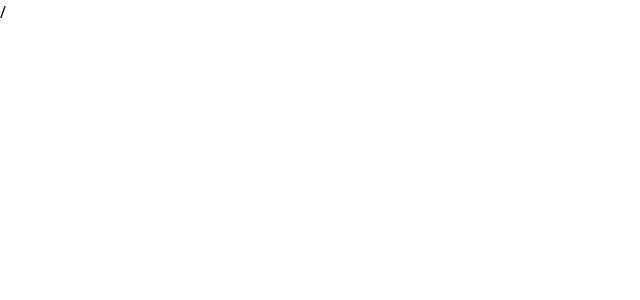
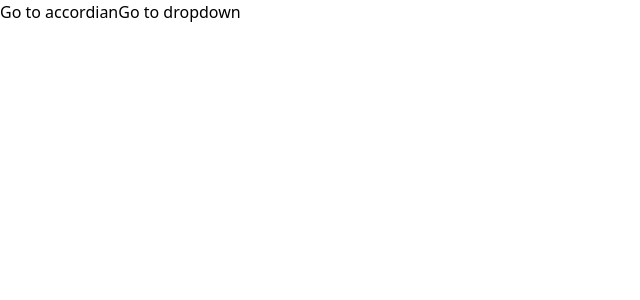
Before and after one commit to claysawyer/pf-react, a React (Create React App) app: page / in a window 1280 px wide. Shown: the top 300 px of the page, without its empty margins (0-640 px from the left). Built offline with nearby package versions, Linux system fonts and the light colour scheme.

Commit message:
add Link component

```diff
--- a/src/App.js
+++ b/src/App.js
@@ -1,3 +1,23 @@
-function App() {}
+import Link from "./components/Link";
+import Route from "./components/Route";
+import AccordianPage from "./pages/AccordionPage";
+import DropdownPage from "./pages/DropdownPage";
+
+function App() {
+  return (
+    <div>
+      <Link to="/accordian">Go to accordian</Link>
+      <Link to="/dropdown">Go to dropdown</Link>
+      <div>
+        <Route path="/accordian">
+          <AccordianPage />
+        </Route>
+        <Route path="/dropdown">
+          <DropdownPage />
+        </Route>
+      </div>
+    </div>
+  );
+}
 
 export default App;
--- /dev/null
+++ b/src/components/Link.js
@@ -0,0 +1,24 @@
+import { useContext } from "react";
+
+import NavigationContext from "../context/navigation";
+
+function Link({ to, children }) {
+  const { navigate } = useContext(NavigationContext);
+
+  const handleClick = (event) => {
+    if (event.ctrlKey || event.metaKey) {
+      return;
+    }
+    event.preventDefault();
+
+    navigate(to);
+  };
+
+  return (
+    <a onClick={handleClick} href={to}>
+      {children}
+    </a>
+  );
+}
+
+export default Link;
--- /dev/null
+++ b/src/components/Route.js
@@ -0,0 +1,14 @@
+import { useContext } from "react";
+import NavigationContext from "../context/navigation";
+
+function Route({ path, children }) {
+  const { currentPath } = useContext(NavigationContext);
+
+  if (path === currentPath) {
+    return children;
+  }
+
+  return null;
+}
+
+export default Route;
--- a/src/context/navigation.js
+++ b/src/context/navigation.js
@@ -16,9 +16,13 @@ function NavigationProvider({ children }) {
     };
   }, []);
 
+  const navigate = (to) => {
+    window.history.pushState({}, "", to);
+    setCurrentPath(to);
+  };
+
   return (
-    <NavigationContext.Provider value={{}}>
-      {currentPath}
+    <NavigationContext.Provider value={{ currentPath, navigate }}>
       {children}
     </NavigationContext.Provider>
   );
```
